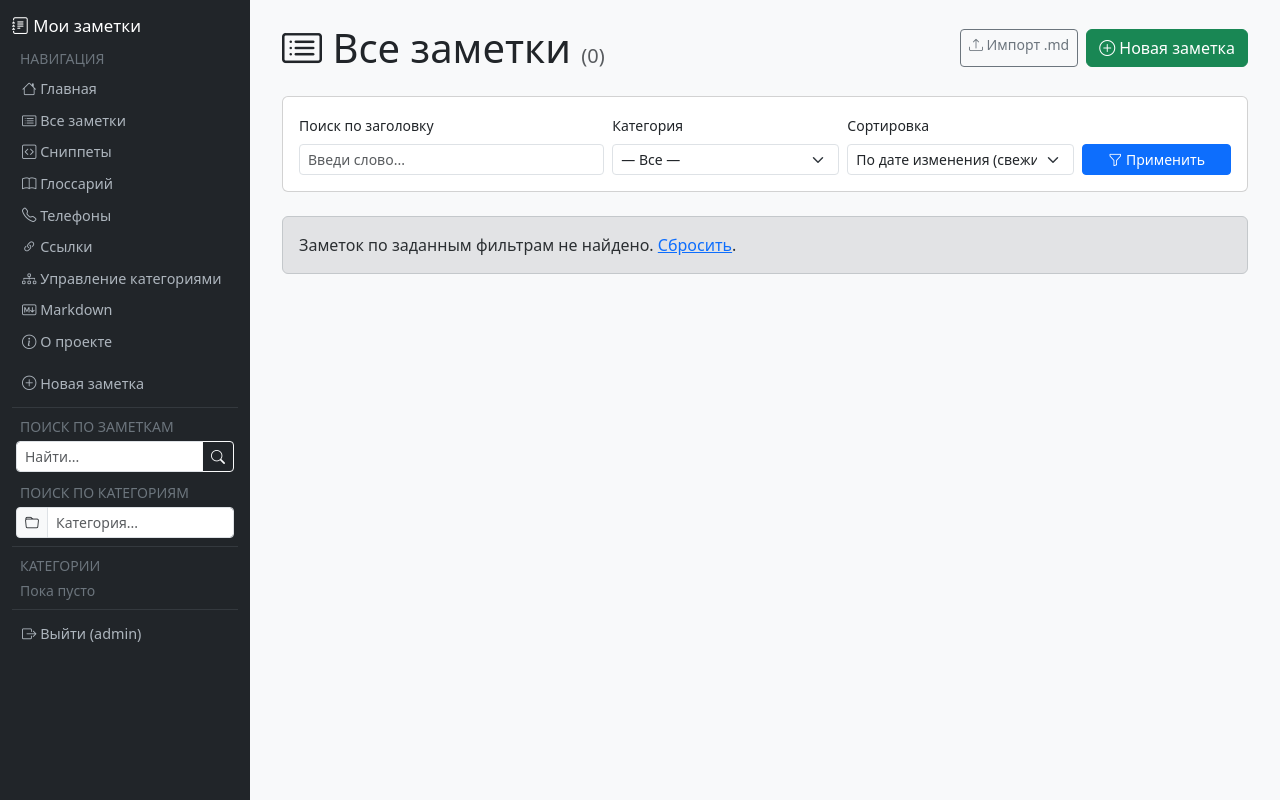
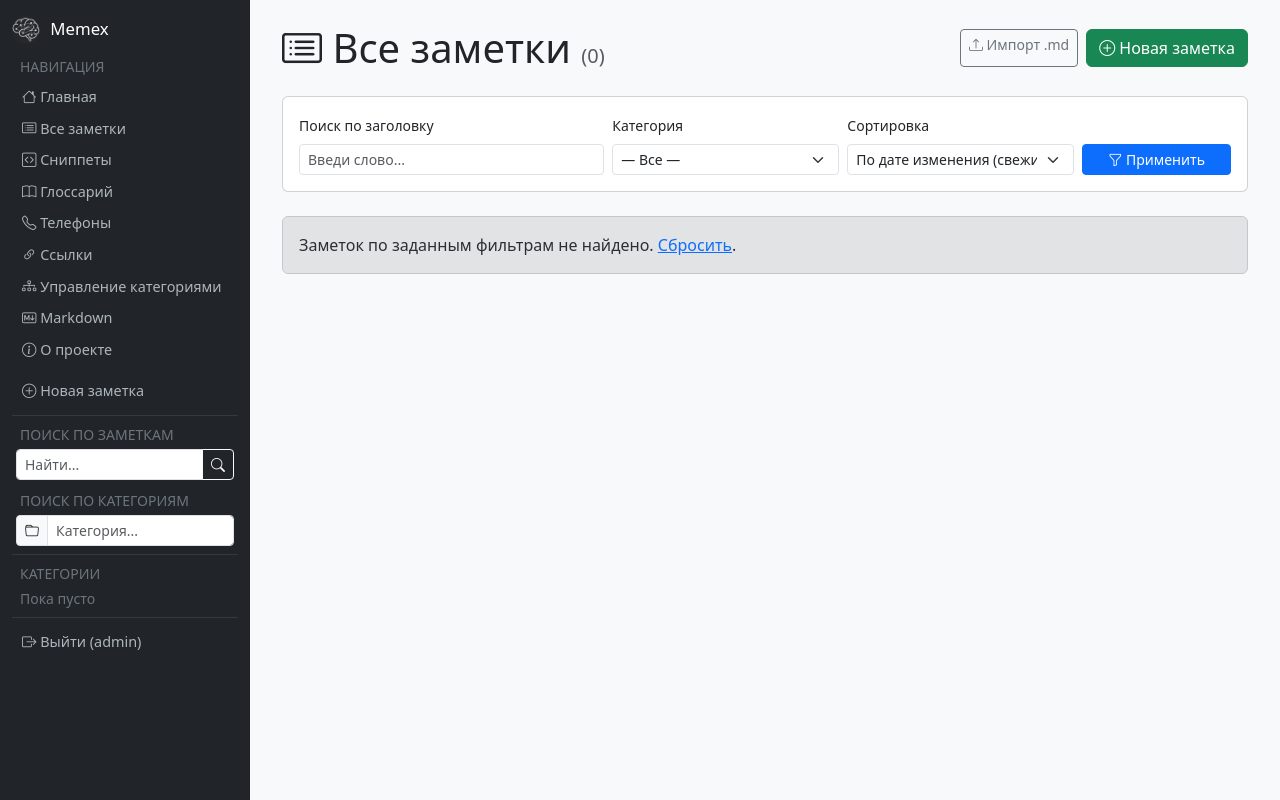
Before and after one commit to MezencevPavel/memex, a Flask app: page /notes in a window 1280 px wide. Run offline with Flask 3, Linux system fonts and the light colour scheme; a user stored in the database is signed in.

Commit message:
Add logo and favicon

```diff
--- a/templates/base.html
+++ b/templates/base.html
@@ -3,7 +3,8 @@
 <head>
     <meta charset="UTF-8">
     <meta name="viewport" content="width=device-width, initial-scale=1.0">
-    <title>Мои заметки</title>
+    <title>Memex</title>
+    <link rel="icon" type="image/png" href="/static/img/logo.png">
     <link href="https://cdn.jsdelivr.net/npm/bootstrap@5.3.0/dist/css/bootstrap.min.css" rel="stylesheet">
     <link href="https://cdn.jsdelivr.net/npm/bootstrap-icons@1.10.5/font/bootstrap-icons.css" rel="stylesheet">
     <style>
@@ -85,8 +86,7 @@
 <body>
     {% if current_user.is_authenticated %}
     <aside class="sidebar">
-        <h5><i class="bi bi-journal-text"></i> Мои заметки</h5>
-
+        <h5><img src="/static/img/logo.png" alt="Memex" style="height: 28px; width: 28px; margin-right: 6px; vertical-align: middle; border-radius: 50%;"> Memex</h5>
         <div class="nav-section">
             <div class="small text-uppercase text-secondary mb-1 px-2">Навигация</div>
             <a href="{{ url_for('index') }}"><i class="bi bi-house"></i> Главная</a>
```
Also changed, not shown: static/img/logo.png (added).
